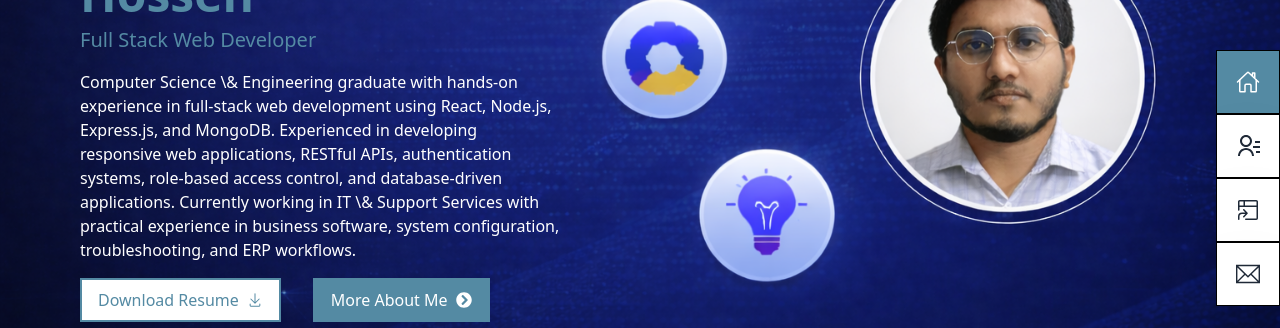
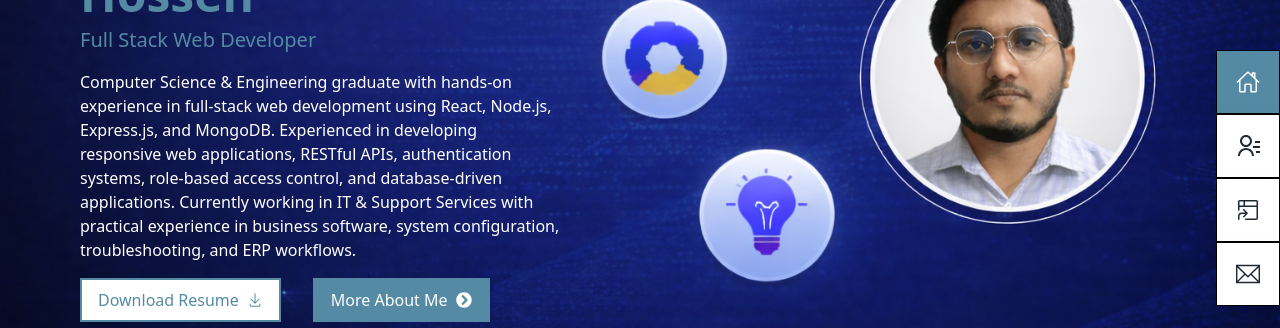
Before and after one commit to shossen1999/portfolio-soheb-hossen, a React (Vite) app: page / in a window 1280 px wide. Shown: the part 222-550 px from the top of the page. Built offline with nearby package versions, Linux system fonts and the light colour scheme.

Commit message:
Cv update again

```diff
--- a/src/Components/Home/Banner/Banner.jsx
+++ b/src/Components/Home/Banner/Banner.jsx
@@ -25,7 +25,7 @@ const Banner = () => {
                     </h1>
                     <p className='text-[#548AA3] text-[16px] md:text-xl pb-4 font-medium'> Full Stack Web Developer</p>
                     <p className='pb-4 text-white text-[10px] md:text-[16px]'>
-                         Computer Science \& Engineering graduate with hands-on experience in full-stack web development using React, Node.js, Express.js, and MongoDB. Experienced in developing responsive web applications, RESTful APIs, authentication systems, role-based access control, and database-driven applications. Currently working in IT \& Support Services with practical experience in business software, system configuration, troubleshooting, and ERP workflows.
+                         Computer Science & Engineering graduate with hands-on experience in full-stack web development using React, Node.js, Express.js, and MongoDB. Experienced in developing responsive web applications, RESTful APIs, authentication systems, role-based access control, and database-driven applications. Currently working in IT & Support Services with practical experience in business software, system configuration, troubleshooting, and ERP workflows.
                     </p>
 
                     <div className='lg:flex gap-8'>
```
